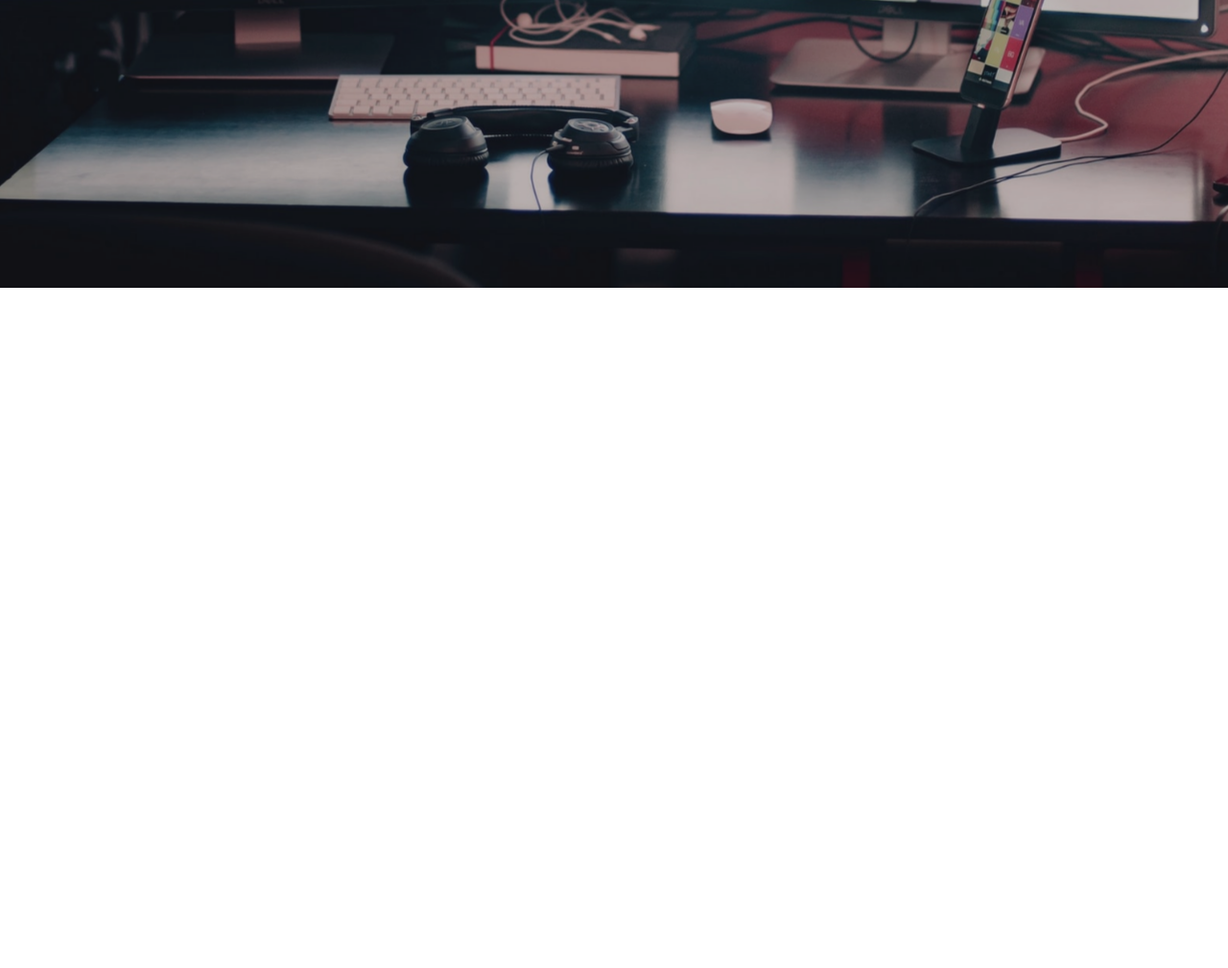
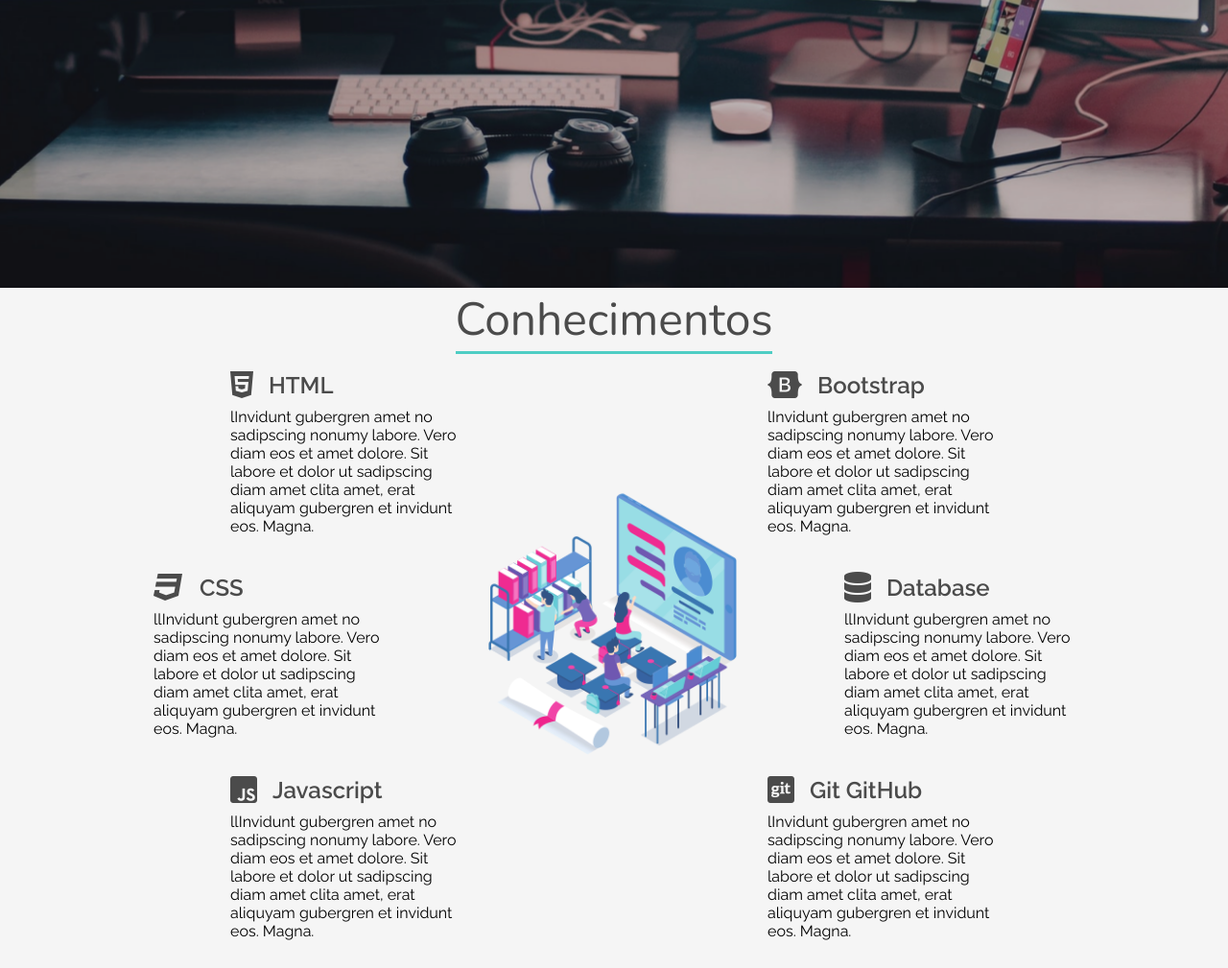
Before and after one commit to alexsandroferreira/portfolio, a plain HTML site: page index.html in a window 1280 px wide. Shown: the part 500-1509 px from the top of the page at 96% size. Before the commit the page ends 800 px from the top, so only its background shows below. Drawn offline with nearby package versions, Linux system fonts and the light colour scheme.

Commit message:
:package: Conhecimentos

```diff
--- a/assets/css/style.css
+++ b/assets/css/style.css
@@ -45,8 +45,7 @@
     font-family: var(--font-action);
     opacity: 0;
 }
-
-.hamburguer span::before {
+.hamburguer span::before{
     content: "";
     position: absolute;
     border-right: .5rem solid #4ECDC4;
@@ -55,10 +54,8 @@
     border-bottom: .5rem solid transparent;
     left: -1rem;
 }
-
-.show-menu .hamburguer:hover span {
-    opacity: 1;
-    /*somente quando ouver click aparece*/
+.show-menu .hamburguer:hover span{
+    opacity: 1;/*somente quando ouver click apar*/
 }
 
 .line {
@@ -248,3 +245,80 @@ header {
 .social-media i:hover {
     color: #3fc9b9c0;
 }
+.sessao-conhecimentos{
+    background-color: #f5f5f5;
+}
+.sessao-header{
+    display: flex;
+    align-items: center;
+    justify-content: center;
+}
+.sessao-header h1{
+    font-family: var(--font-primary);
+    font-size: 3rem;
+    font-weight: 500;
+    color: #4b4b4b;
+    border-bottom: solid 3px #4ECDC4;
+    margin-bottom: 1rem;
+}
+.conhecimentos{
+    display: grid;
+    grid-template-columns: repeat(16, 1fr);
+    grid-template-rows: repeat(6, 6rem);
+    row-gap: .6rem;
+}
+.conhecimento-header{
+display: flex;
+align-items: center;
+color: #4b4b4b;
+}
+.conhecimento-header i{
+    font-size: 2rem;
+}
+.conhecimento-header h3{
+font-family: var(--font-secundary);
+font-size: 1.5rem;
+padding-left: 1rem;
+}
+.conhecimento-text{
+    font-family: var(--font-secundary);
+    margin-top: .5rem;
+}
+.conhecimentos-img-wrapper{
+    grid-column: 7 / 11;
+    grid-row: 2 / -3;
+    width: 100%;
+}
+.conhecimentos-img-wrapper img{
+    object-fit: cover;
+    width: 100%;
+}
+
+.conhecimento:nth-child(1){
+    grid-column: 4 / 7;
+    grid-row: 1 / 3;
+}
+.conhecimento:nth-child(2){
+    grid-column: 3 / 6;
+    grid-row: 3 / 5;
+}
+.conhecimento:nth-child(3){
+    grid-column: 4 / 7;
+    grid-row: 5 / -1;
+}
+.conhecimento:nth-child(4){
+    grid-column: 11 / 14;
+    grid-row: 1 / 3;
+}
+.conhecimento:nth-child(5){
+    grid-column: 12 / 15;
+    grid-row: 3 / 5;
+}
+.conhecimento:nth-child(6){
+    grid-column: 11 / 14;
+    grid-row: 5 / -1;
+}
+.conhecimento:nth-child(1){
+    grid-column: 4 / 7;
+    grid-row: 1 / 3;
+}
--- a/index.html
+++ b/index.html
@@ -48,6 +48,70 @@
                 <a href="#"><i class="fab fa-linkedin"></i></a>
             </div>
         </aside>
+        <section class="sessao-conhecimentos">
+            <div class="sessao-header">
+                <h1>Conhecimentos</h1>
+            </div>
+            <div class="conhecimentos">
+                <div class="conhecimento">
+                    <div class="conhecimento-header">
+                        <i class="fab fa-html5"></i>
+                        <h3>HTML</h3>
+                    </div>
+                    <div class="conhecimento-text">
+                        <p>lInvidunt gubergren amet no sadipscing nonumy labore. Vero diam eos et amet dolore. Sit labore et dolor ut sadipscing diam amet clita amet, erat aliquyam gubergren et invidunt eos. Magna.</p>
+                    </div>
+                </div>
+                <div class="conhecimento">
+                    <div class="conhecimento-header">
+                        <i class="fab fa-css3"></i>
+                        <h3>CSS</h3>
+                    </div>
+                    <div class="conhecimento-text">
+                        <p>llInvidunt gubergren amet no sadipscing nonumy labore. Vero diam eos et amet dolore. Sit labore et dolor ut sadipscing diam amet clita amet, erat aliquyam gubergren et invidunt eos. Magna.</p>
+                    </div>
+                </div>
+                <div class="conhecimento">
+                    <div class="conhecimento-header">
+                        <i class="fab fa-js-square"></i>
+                        <h3>Javascript</h3>
+                    </div>
+                    <div class="conhecimento-text">
+                        <p>llInvidunt gubergren amet no sadipscing nonumy labore. Vero diam eos et amet dolore. Sit labore et dolor ut sadipscing diam amet clita amet, erat aliquyam gubergren et invidunt eos. Magna.</p>
+                    </div>
+                </div>
+                <div class="conhecimento">
+                    <div class="conhecimento-header">
+                        <i class="fab fa-bootstrap"></i>
+                        <h3>Bootstrap</h3>
+                    </div>
+                    <div class="conhecimento-text">
+                        <p>lInvidunt gubergren amet no sadipscing nonumy labore. Vero diam eos et amet dolore. Sit labore et dolor ut sadipscing diam amet clita amet, erat aliquyam gubergren et invidunt eos. Magna.</p>
+                    </div>
+                </div>
+                <div class="conhecimento">
+                    <div class="conhecimento-header">
+                        <i class="fas fa-database"></i>
+                        <h3>Database</h3>
+                    </div>
+                    <div class="conhecimento-text">
+                        <p>llInvidunt gubergren amet no sadipscing nonumy labore. Vero diam eos et amet dolore. Sit labore et dolor ut sadipscing diam amet clita amet, erat aliquyam gubergren et invidunt eos. Magna.</p>
+                    </div>
+                </div>
+                <div class="conhecimento">
+                    <div class="conhecimento-header">
+                        <i class="fab fa-git-square"></i>
+                        <h3>Git GitHub</h3>
+                    </div>
+                    <div class="conhecimento-text">
+                        <p>lInvidunt gubergren amet no sadipscing nonumy labore. Vero diam eos et amet dolore. Sit labore et dolor ut sadipscing diam amet clita amet, erat aliquyam gubergren et invidunt eos. Magna.</p>
+                    </div>
+                </div>
+                <div class="conhecimentos-img-wrapper">
+                    <img src="/assets/img/conhecimentos.png" alt="">
+                </div>
+            </div>
+        </section>
     </div>
 
 </body>
```
Also changed, not shown: assets/img/conhecimentos.png (added), assets/img/img-conhecimentos.jpg (added), 1 other file.
